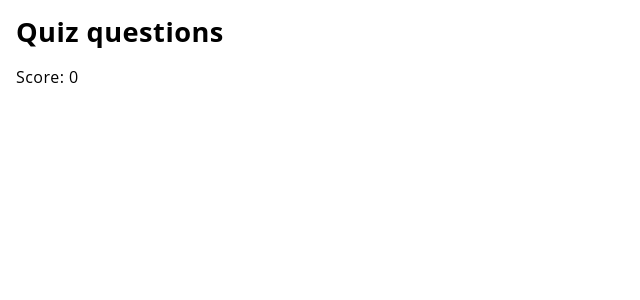
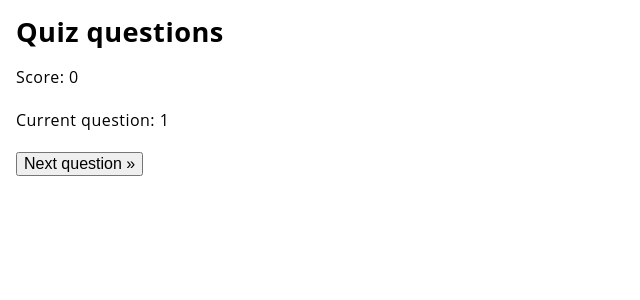
Before and after one commit to rolandjlevy/react-quizmachine, a React app: page / in a window 1280 px wide. Shown: the top 300 px of the page, without its empty margins (0-640 px from the left). Built offline with nearby package versions, Linux system fonts and the light colour scheme; no server answers.

Commit message:
Next button added

```diff
--- a/src/actions/index.js
+++ b/src/actions/index.js
@@ -36,3 +36,9 @@ export function receiveAnswer(answer, question) {
     question
   };
 }
+
+export function nextQuestion() {
+  return {
+    type: 'NEXT_QUESTION'
+  };
+}
--- a/src/components/App.js
+++ b/src/components/App.js
@@ -1,6 +1,7 @@
 import React from 'react';
-import QuestionContainer from '../containers/QuestionContainer'
-import ScoreContainer from '../containers/ScoreContainer'
+import QuestionContainer from '../containers/QuestionContainer';
+import ScoreContainer from '../containers/ScoreContainer';
+import NextContainer from '../containers/NextContainer';
 import "../styles/App.scss";
 
 class App extends React.Component {
@@ -10,6 +11,7 @@ class App extends React.Component {
         <h1>Quiz questions</h1>
         <QuestionContainer />
         <ScoreContainer />
+        <NextContainer />
       </main>
     )
   }
--- /dev/null
+++ b/src/components/Next.js
@@ -0,0 +1,17 @@
+import React from 'react';
+
+function Next({ currentQuestion, nextQuestion, fetchQuestion }) {
+    return(
+        <div>
+            <p>Current question: {currentQuestion} </p>
+            <button onClick={() => {
+                nextQuestion();
+                fetchQuestion();
+                }}>
+                Next question &raquo;
+            </button>
+        </div>
+    )
+}
+
+export default Next;
--- a/src/components/Question.js
+++ b/src/components/Question.js
@@ -33,7 +33,7 @@ class Question extends React.Component {
                                 </li>
                     })}
                 </ul>
-            </article>)
+            </article>) || null
         )
     }
 }
--- /dev/null
+++ b/src/containers/NextContainer.js
@@ -0,0 +1,21 @@
+import { connect } from 'react-redux';
+import Next from '../components/Next';
+import { nextQuestion, fetchQuestion } from '../actions'
+
+const mapStateToProps = state => {
+    return {
+        currentQuestion: state.next.currentQuestion
+    }
+}
+
+const mapDispatchToProps = dispatch => {
+    return {
+        nextQuestion: () => dispatch(nextQuestion()),
+        fetchQuestion: () => dispatch(fetchQuestion())
+    }
+}
+
+export default connect(
+    mapStateToProps,
+    mapDispatchToProps
+)(Next)
--- a/src/reducers/index.js
+++ b/src/reducers/index.js
@@ -1,8 +1,10 @@
 import { combineReducers } from 'redux';
 import question from './question';
 import score from './score';
+import next from './next';
 
 export default combineReducers({
   question,
-  score
+  score,
+  next
 });
--- /dev/null
+++ b/src/reducers/next.js
@@ -0,0 +1,14 @@
+function next(state = {
+    currentQuestion: 1
+}, action){
+    switch (action.type) {
+      case 'NEXT_QUESTION':
+        return {
+          currentQuestion: state.currentQuestion + 1
+        }
+      default:
+        return state;
+    }
+  }
+
+  export default next;
```
